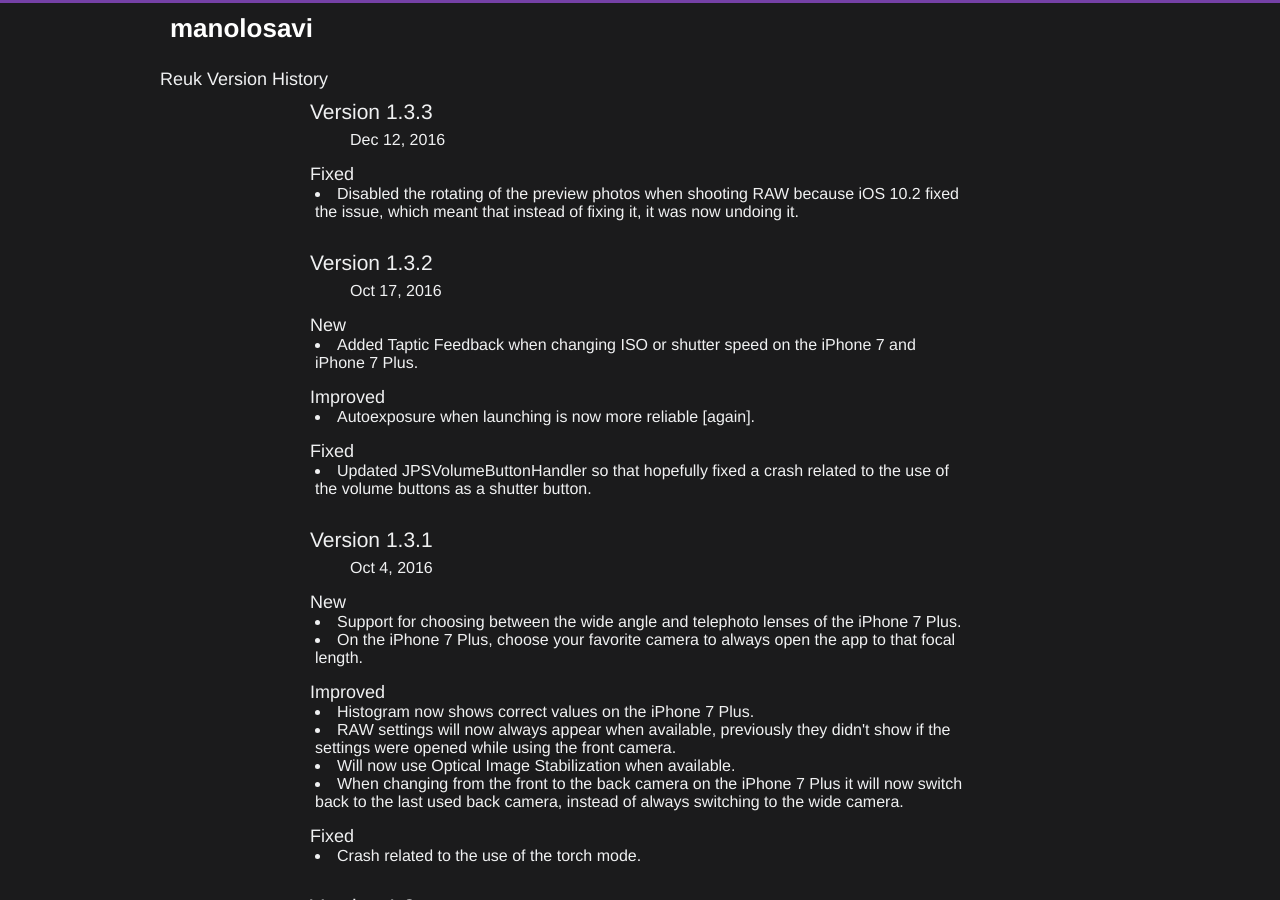
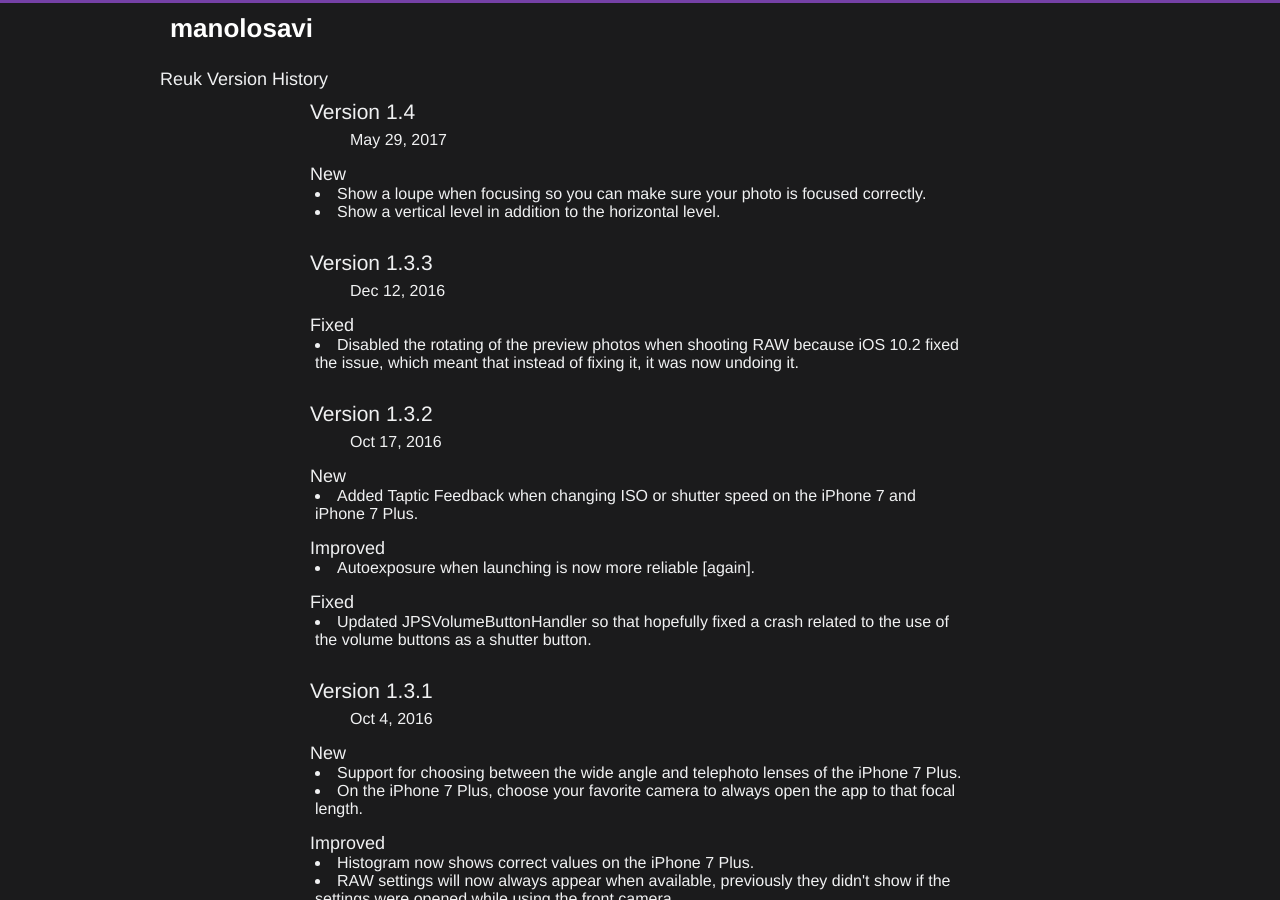
Before and after one commit to manolosavi/manolosavi.github.io, a Jekyll site: the page reuk/history.html, which Jekyll copies as it is, in a window 1280 px wide and 900 px high. Built offline with Jekyll 4.4.1, drawn with Linux system fonts in a browser that asks for light colours; some web fonts are replaced.

Commit message:
Added Reuk v1.4 info.

```diff
--- a/reuk/history.html
+++ b/reuk/history.html
@@ -23,6 +23,15 @@
 		<div class="wrapper">
 			<h1>Reuk Version History</h1>
 
+			<div id="version">
+				<h2>Version 1.4</h2>
+				<h3>May 29, 2017</h3>
+				<h4>New</h4>
+				<ul>
+					<li>Show a loupe when focusing so you can make sure your photo is focused correctly.</li>
+					<li>Show a vertical level in addition to the horizontal level.</li>
+				</ul>
+			</div>
 			<div id="version">
 				<h2>Version 1.3.3</h2>
 				<h3>Dec 12, 2016</h3>
--- a/reuk/index.html
+++ b/reuk/index.html
@@ -22,7 +22,7 @@
 	<div id="main">
 		<div id="top">
 			<div class="wrapper">
-				<h1>Reuk <a href="history.html" title="Version History">1.3.3</a></h1>
+				<h1>Reuk <a href="history.html" title="Version History">1.4</a></h1>
 				<div id="iphone6"><div class="screen"></div></div>
 				<div id="iphone6p"><div class="screen"></div></div>
 			</div>
```
